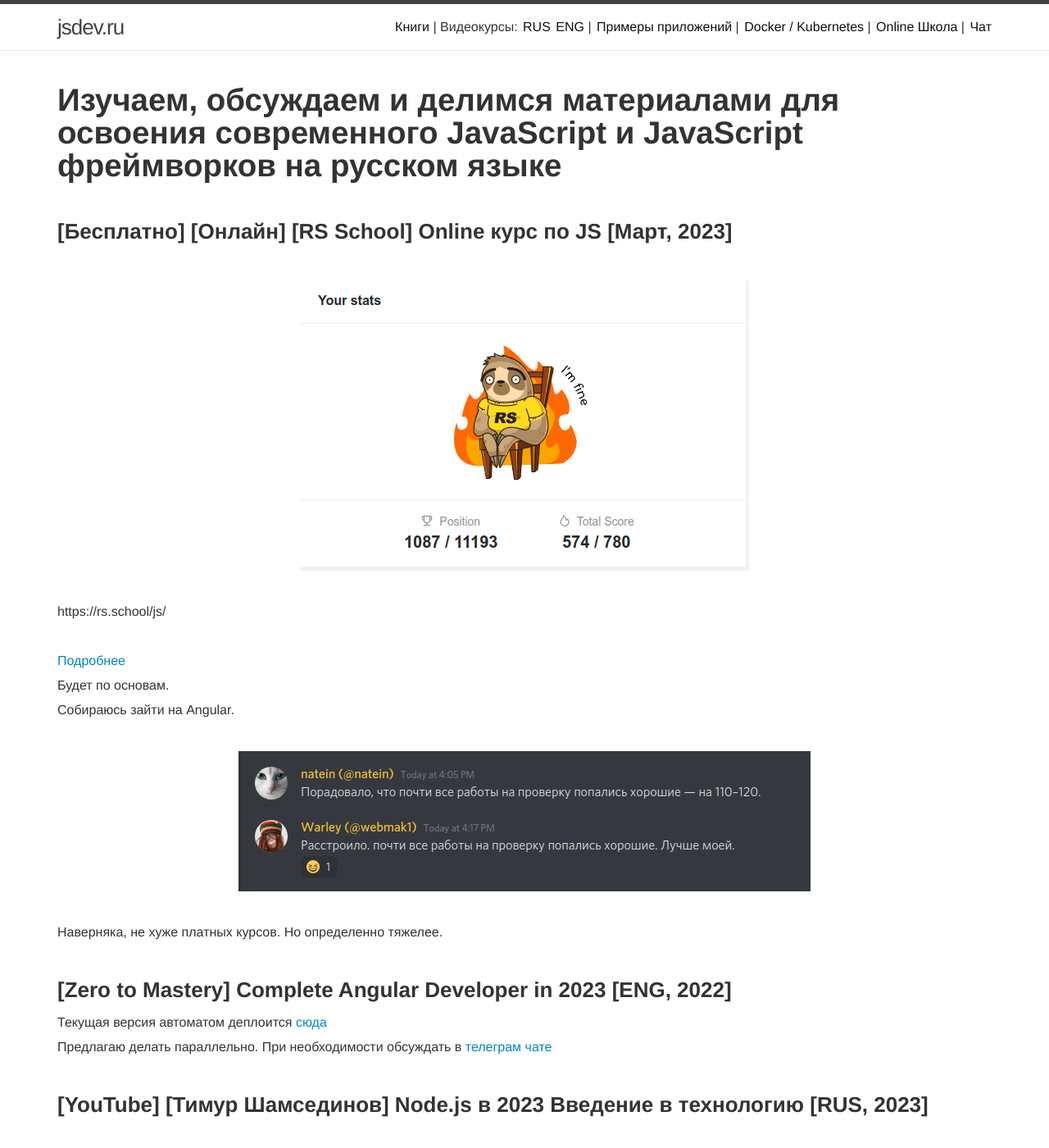
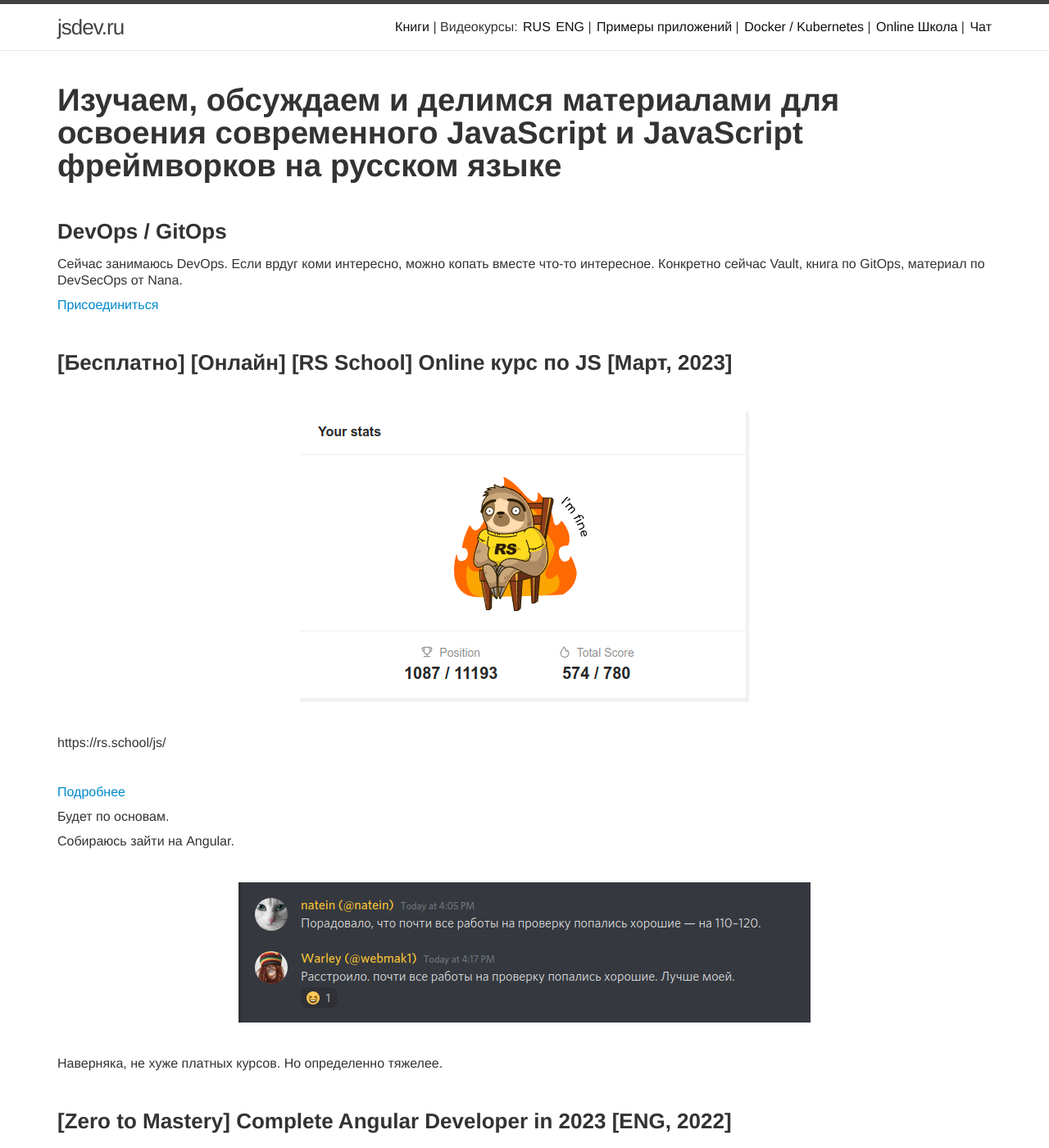
Before and after one commit to webmakaka/jsdev.ru, a Jekyll site: the page built from website/00-index.md, in a window 1280 px wide and 1400 px high. Shown: the whole window at 82% size. Built offline with Jekyll 4.4.1, drawn with Linux system fonts in a browser that asks for light colours; grey boxes are pictures that could not be loaded.

Commit message:
Update 00-index.md

```diff
--- a/website/00-index.md
+++ b/website/00-index.md
@@ -5,6 +5,15 @@ permalink: /
 ---
 
 # Изучаем, обсуждаем и делимся материалами для освоения современного JavaScript и JavaScript фреймворков на русском языке
+
+<br/>
+
+### DevOps / GitOps
+
+Сейчас занимаюсь DevOps. Если врдуг коми интересно, можно копать вместе что-то интересное.
+Конкретно сейчас Vault, книга по GitOps, материал по DevSecOps от Nana.
+
+[Присоединиться](//gitops.ru)
 
 <br/>
 
```
Also changed, not shown: other parts of website/00-index.md (+2 -0 lines).
